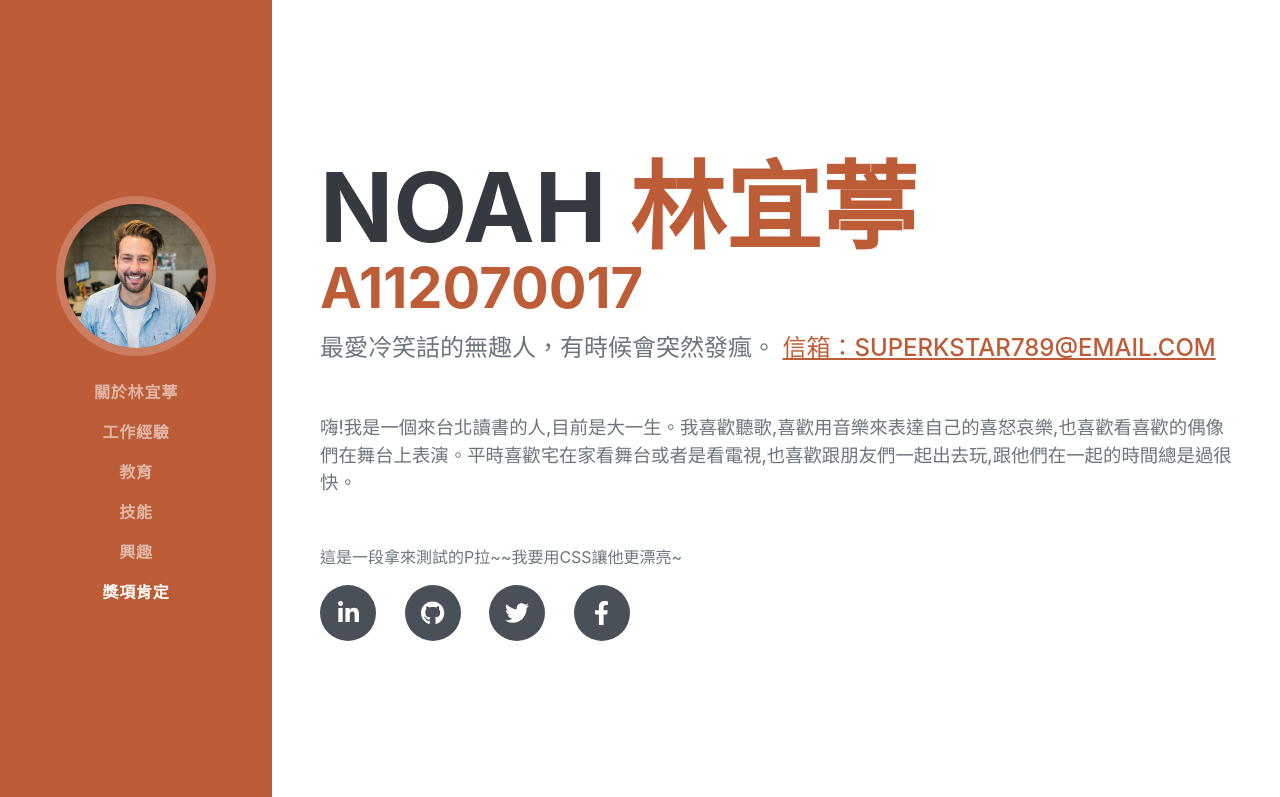
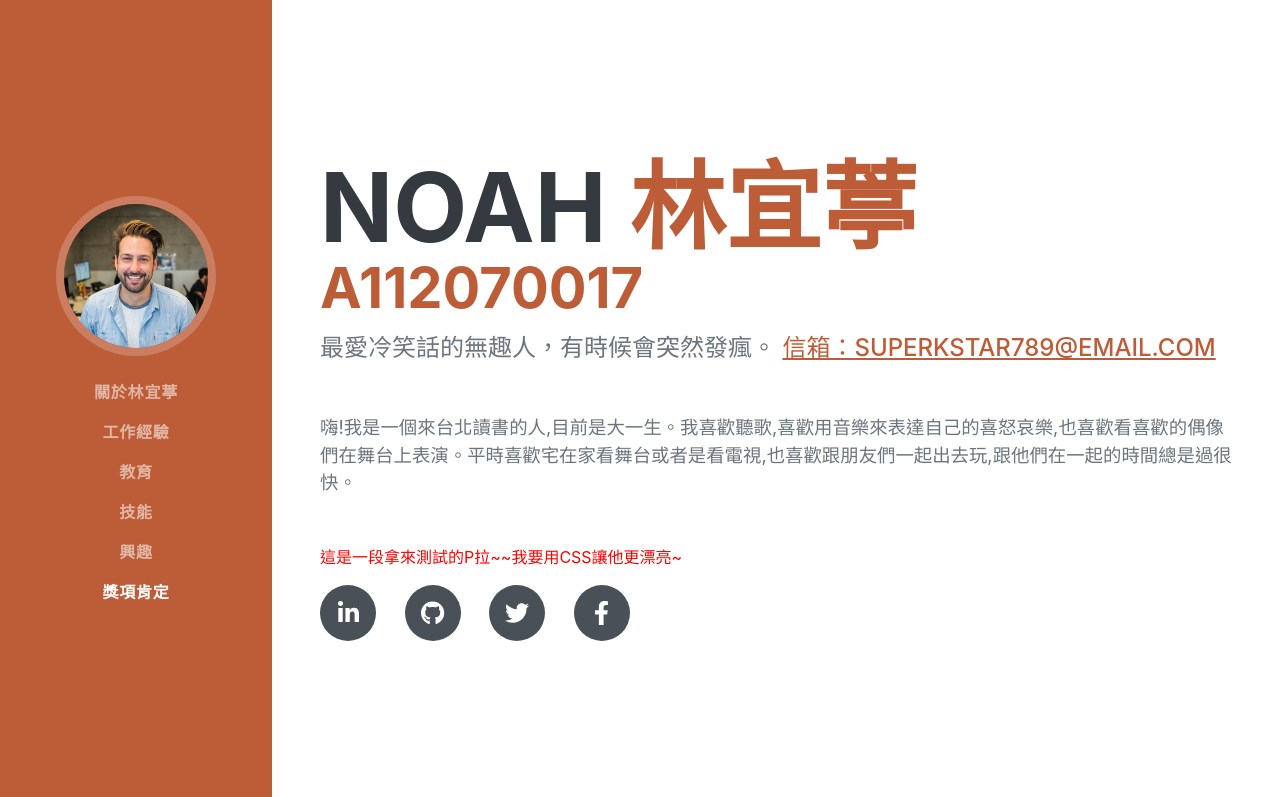
Before and after one commit to katiewuhua/lionpog.github.io, a plain HTML site: page index.html in a window 1280 px wide. Shown: the top 797 px of the page. Drawn offline with nearby package versions, Linux system fonts and the light colour scheme; a web font is replaced by a local one.

Commit message:
Update index.html

```diff
--- a/index.html
+++ b/index.html
@@ -14,7 +14,7 @@
         <link href="https://fonts.googleapis.com/css?family=Muli:400,400i,800,800i" rel="stylesheet" type="text/css" />
         <!-- Core theme CSS (includes Bootstrap)-->
         <link href="css/styles.css" rel="stylesheet" />
-        <link href="css/my_styles.css" rel="stylesheet" />
+        <link href="css/my_style.css" rel="stylesheet" />
     </head>
     <body id="page-top">
         <!-- Navigation-->
```
